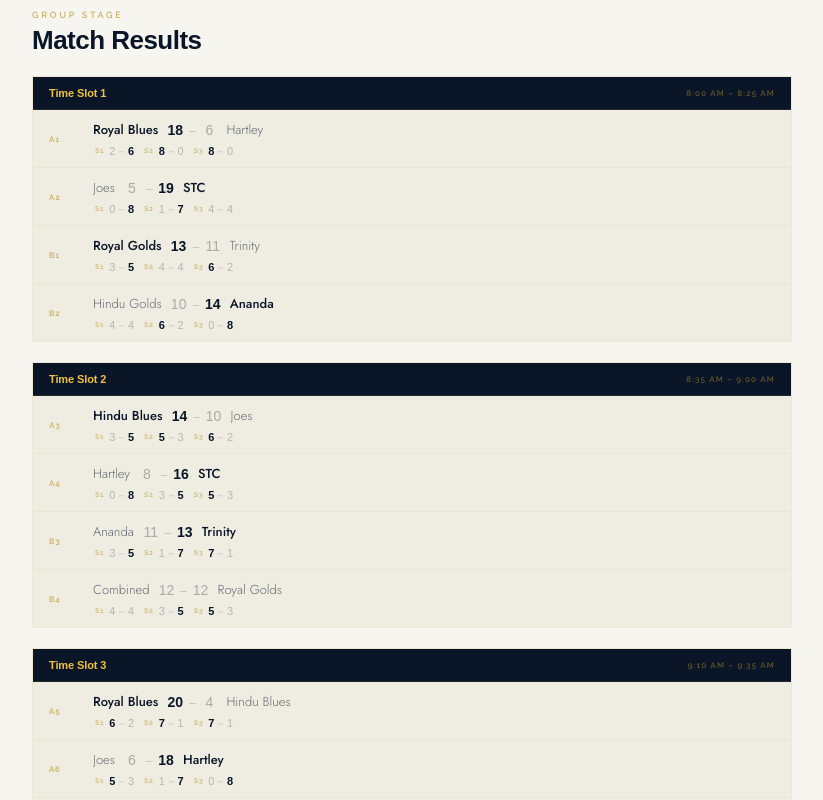
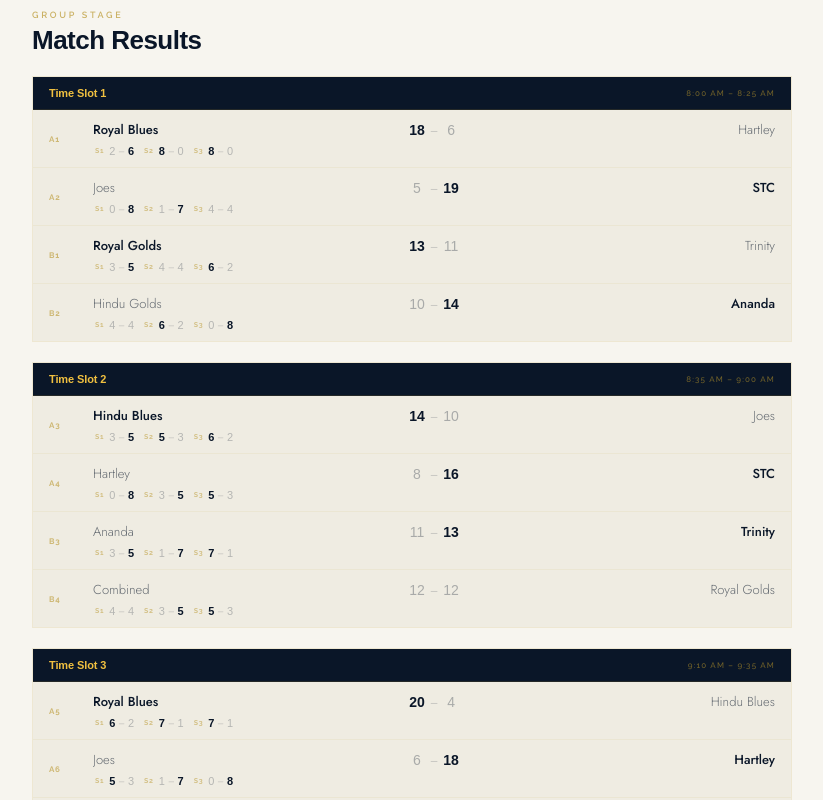
Before and after one commit to dmitridrozdov/sydney-cup, a Next.js app: page /events/sydney-cup-2 in a window 1280 px wide. Shown: the part 940-1740 px from the top of the page, without its empty margins (228-1051 px from the left). Built offline with nearby package versions, Linux system fonts and the light colour scheme; a web font is replaced by a local one.

Commit message:
Update sydney-cup-2.module.css

```diff
--- a/app/events/sydney-cup-2/sydney-cup-2.module.css
+++ b/app/events/sydney-cup-2/sydney-cup-2.module.css
@@ -365,9 +365,10 @@
   font-weight: 300;
   color: var(--navy);
   opacity: 0.6;
-  white-space: nowrap;
+  min-width: 0;          /* allows grid cell to shrink properly */
   overflow: hidden;
   text-overflow: ellipsis;
+  white-space: nowrap;
 }
 .teamRight { text-align: right; }
 .winner {
@@ -457,7 +458,6 @@
   .standingsGrid { grid-template-columns: 1fr; }
   .heroMeta { flex-direction: column; gap: 10px; }
   .metaDot { display: none; }
-  .matchRow { grid-template-columns: 28px 1fr auto 1fr; }
   .championBanner { flex-direction: column; align-items: center; text-align: center; }
   .championRight { align-items: center; }
 }
@@ -471,9 +471,10 @@
 }
 
 .matchTeams {
-  display: flex;
+  display: grid;
+  grid-template-columns: 1fr auto 1fr;
   align-items: center;
-  gap: 8px;
+  gap: 6px;
 }
 
 .seedRow {
```
